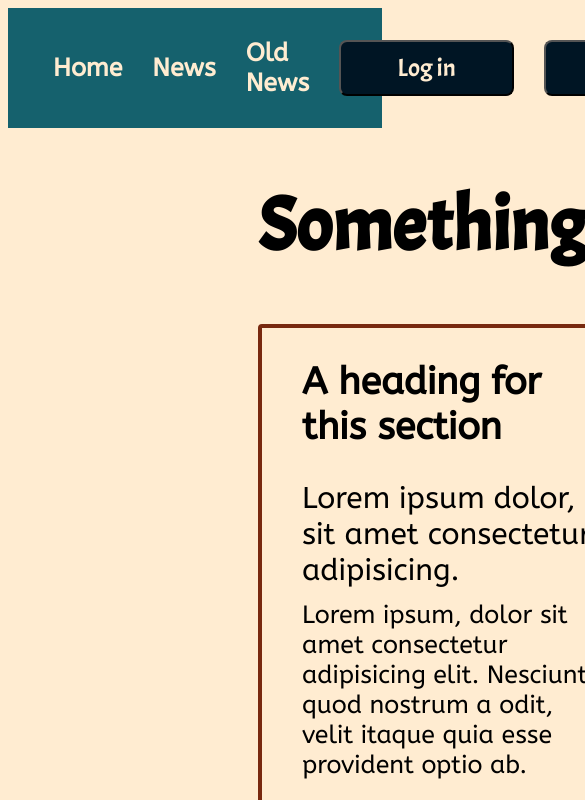
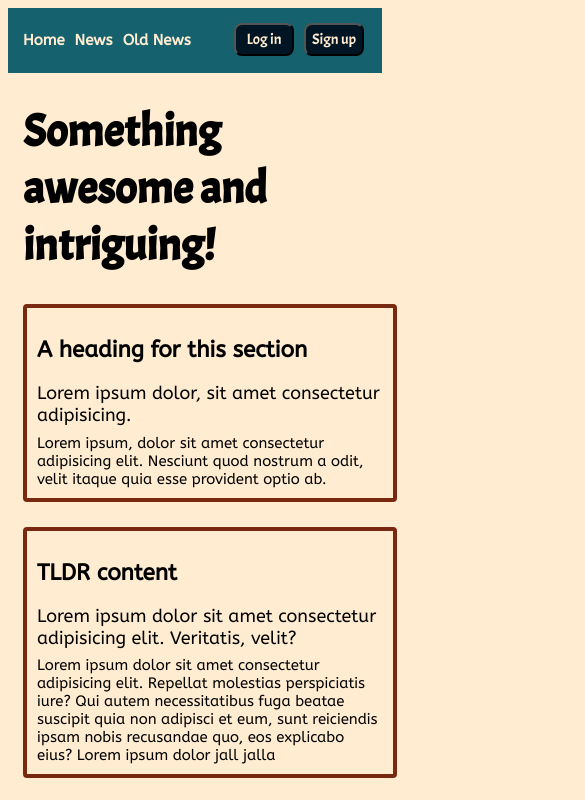
Before and after one commit to SimonADW/practice-site-one, a plain HTML site: page index.html in a window 390 px wide. Shown: the top 800 px of the page, 585 px wide, since content can reach past the window. Drawn offline with Linux system fonts and the light colour scheme.

Commit message:
Adjust @media dimensions

```diff
--- a/index.html
+++ b/index.html
@@ -5,22 +5,24 @@
     <meta name="viewport" content="width=device-width, initial-scale=1.0">
     <title>Practice makes noob</title>
     <link rel="stylesheet" href="styles.css">
-
+    <link rel="stylesheet" href="https://cdnjs.cloudflare.com/ajax/libs/font-awesome/4.7.0/css/font-awesome.min.css">
+    <script src="/script.js" defer></script>
+    <meta name="viewport" content="width=device-width, initial-scale=1.0">
 </head>
 <body>
-    <header>
+    <header id="home">
             <ul class="nav">
-                <li><a href="">Home</a></li>
-                <li><a href="">News</a></li>
-                <li><a href="">Old News</a></li>
-                <li><button>Log in</button></li>
-                <li><button>Sign up</button></li>
+                <li><a href="#home">Home</a></li>
+                <li><a href="#news">News</a></li>
+                <li><a href="#old-news">Old News</a></li>
+                <li><button id="logIn">Log in</button></li>
+                <li><button id="signUp">Sign up</button></li>
             </ul>
     </header>
     <main>
         <h1>Something awesome and intriguing!</h1>
         <article>
-            <section class="sec-left">
+            <section class="sec-left" id="news">
                 <h2>A heading for this section</h2>
                 <p>Lorem ipsum dolor, sit amet consectetur adipisicing.</p>
                 Lorem ipsum, dolor sit amet consectetur adipisicing elit. Nesciunt quod nostrum a odit, velit itaque quia esse provident optio ab.
@@ -47,7 +49,7 @@
         </div>
 
         <article>
-            <section class="lower-sec-left">
+            <section class="lower-sec-left" id="old-news">
                 <h2>Left section</h2>
                 <p>Something clever</p>
                 Lorem ipsum dolor sit amet consectetur adipisicing elit. Similique, sunt.
@@ -73,6 +75,13 @@
             </section>
         </article>
 
+        <div class="social">
+            <a href="#" class="fa fa-facebook"></a>
+            <a href="#" class="fa fa-twitter"></a>
+            <a href="#" class="fa fa-instagram"></a>
+
+        </div>
+
     </main>
     <footer>
         <ul class="contact">
--- a/styles.css
+++ b/styles.css
@@ -25,13 +25,10 @@
 * {
     font-family: ABeeZee;
     list-style: none;
-    font-size: 25px;
+    font-size: 30px;
     text-decoration: none;
 
 }
-
-
-
 
 body {
     display: flex;
@@ -39,9 +36,10 @@ body {
     background: var(--theme-color-main);
 }
 
+/*  Header, nav and footer  */
+
 .nav {
     display: flex;
-
     gap: 20px;
 }
 
@@ -80,15 +78,7 @@ button {
 .nav li:nth-of-type(5) {
     margin-right: 40px;
 }
-main {
-    background: transparent;
-    display: flex;
-    flex-direction: column;
-    max-width: 80rem;
-    min-width: 50rem;
-    margin: 0 10rem;
 
-}
 
 header {
     background-color: var(--theme-color-sec);
@@ -111,6 +101,16 @@ footer {
     font-size: 0.7rem;
 }
 
+main {
+    background: transparent;
+    display: flex;
+    flex-direction: column;
+    max-width: 80rem;
+    min-width: 50rem;
+    margin: 0 10rem;
+
+}
+
 /* Upper three sections */
 
 article {
@@ -131,7 +131,7 @@ section {
 
 .image-container {
     display: flex;
-    height: 350px;
+    height: 11rem;
     border: 1px solid black;
     margin-bottom: 3rem;
     background-image: url(/pics/lake-cropped.png);
@@ -214,3 +214,94 @@ p {
     font-size: 1.2rem;
     margin-bottom: 0.5rem;
 }
+
+/* Style icons  */
+
+.fa {
+    padding: 20px;
+    font-size: 30px;
+    width: 50px;
+    text-align: center;
+    text-decoration: none;
+    color: #15616D;
+  }
+
+  .social {
+    display: flex;
+    justify-content: center;
+  }
+
+
+
+
+  /* For mobile device */
+  @media screen and (max-width: 600px) {
+
+    * {
+        font-size: 15px;
+    }
+
+    body {
+
+
+    }
+
+    main {
+
+        min-width: 80vw;
+        width: 100%;
+        margin: 0 0 0 15px;
+    }
+
+
+    header, footer {
+        height: 4.3rem;
+    }
+
+    .nav {
+        margin: 10px 10px 0 10px;
+        gap: 0;
+        padding: 0;
+
+    }
+
+    .nav li:nth-of-type(4){  /* position buttons */
+        margin-left: auto;
+    }
+    .nav li:nth-of-type(5) {  /* position buttons */
+        margin-right: 3px;
+    }
+
+    button {
+        padding: 5px;
+        width: 4rem;
+
+    }
+
+    article {
+        flex-flow: column;
+        gap: 25px;
+        margin: 0 0;
+
+    }
+    section {
+        padding: 10px;
+    }
+
+    .image-container {
+        margin-top: 2rem;
+    }
+
+
+    .lower-sec-right {
+        flex: auto;
+    }
+
+    iframe {
+        height: 13rem;
+    }
+
+
+
+
+}
```
